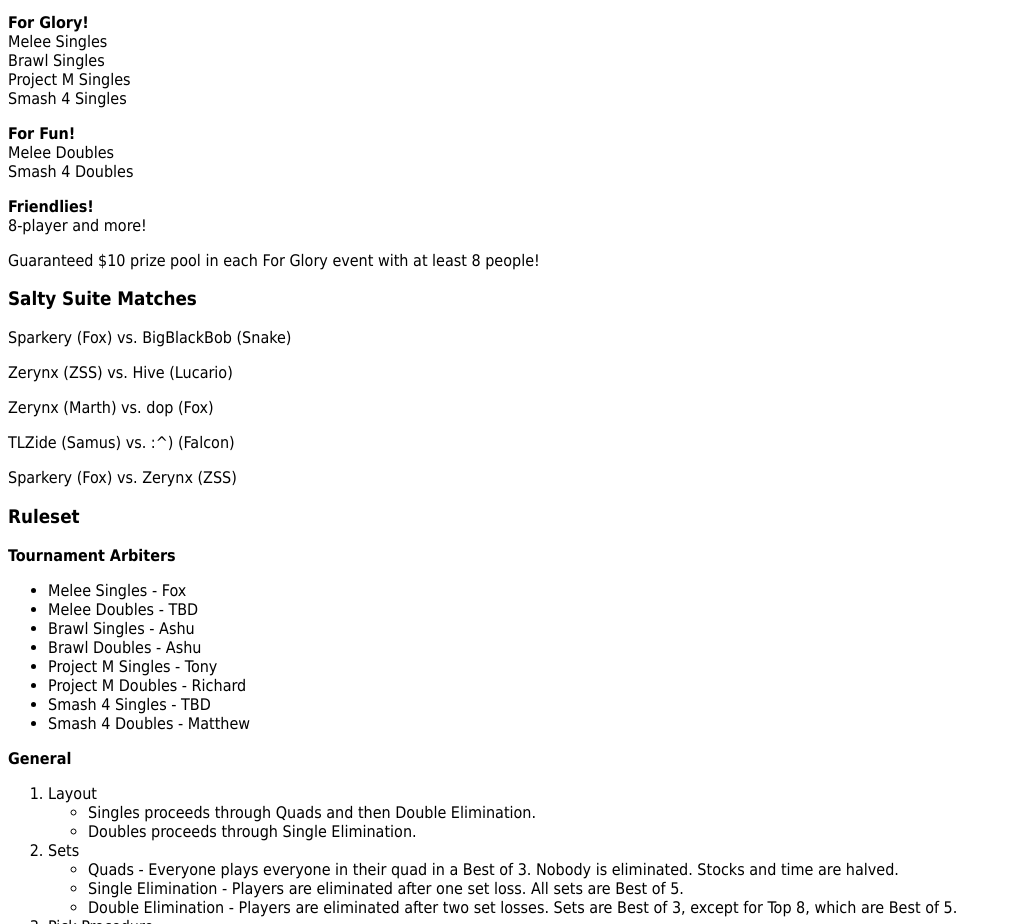
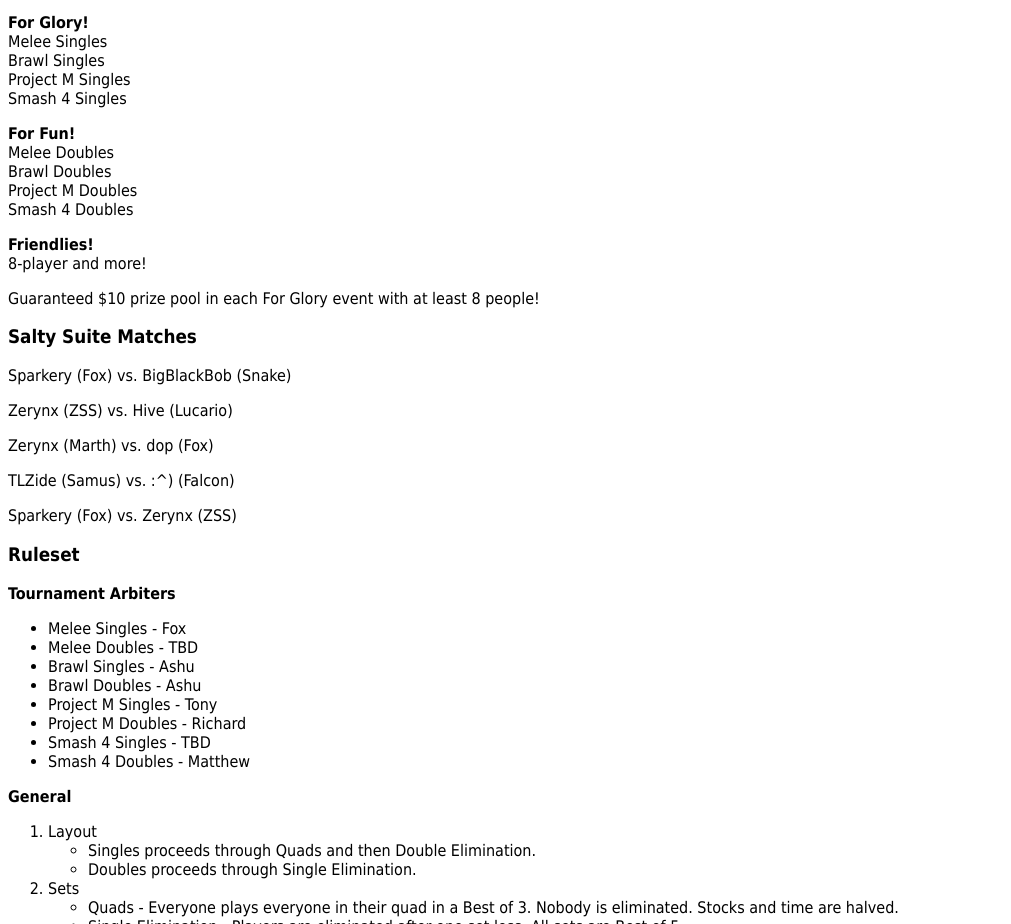
Before and after one commit to Sparkery/mygithubpage, a plain HTML site: page smash/index.html in a window 1280 px wide. Shown: the part 1390-2314 px from the top of the page, without its empty margins (0-1011 px from the left). Drawn offline with Linux system fonts and the light colour scheme.

Commit message:
Update index.html

```diff
--- a/smash/index.html
+++ b/smash/index.html
@@ -58,7 +58,7 @@ img
 <h3>Events</h3>
 <p>You can join any events you want!</p>
 <p><b>For Glory!</b><br />Melee Singles<br />Brawl Singles<br />Project M Singles<br />Smash 4 Singles</p>
-<p><b>For Fun!</b><br />Melee Doubles<br />Smash 4 Doubles</p>
+<p><b>For Fun!</b><br />Melee Doubles<br />Brawl Doubles<br />Project M Doubles<br />Smash 4 Doubles</p>
 <p><b>Friendlies!</b><br />8-player and more!</p>
 <p>Guaranteed $10 prize pool in each For Glory event with at least 8 people!</p>
 
```
